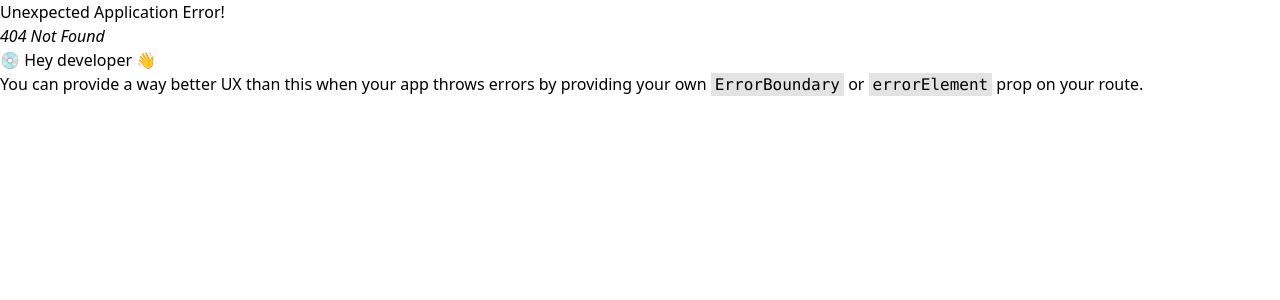
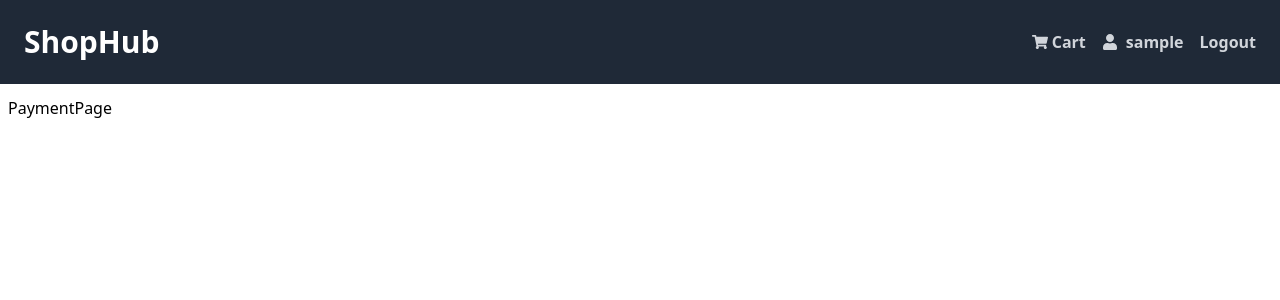
Before and after one commit to myCodingcanvas/Shophub-Capstone, a React (Vite) app in the folder frontend/: page /payment in a window 1280 px wide. Before the commit this address had no page. Shown: the top 300 px of the page. Built offline with nearby package versions, Linux system fonts and the light colour scheme; sample sign-in values are in the browser's storage.

Commit message:
feat: reset cart items slice and add few private routes

```diff
--- /dev/null
+++ b/frontend/src/components/PrivateUserRoute.tsx
@@ -0,0 +1,9 @@
+import { Navigate, Outlet } from "react-router-dom";
+import { useAppSelector } from "../hooks";
+
+const PrivateUserRoute = () => {
+  const { userInfo } = useAppSelector((state) => state.auth);
+  return userInfo ? <Outlet /> : <Navigate to="/login" />;
+};
+
+export default PrivateUserRoute;
--- a/frontend/src/main.tsx
+++ b/frontend/src/main.tsx
@@ -16,6 +16,8 @@ import store from "./store";
 import CartPage from "./pages/CartPage";
 import RegisterPage from "./pages/RegisterPage";
 import ShippingPage from "./pages/ShippingPage";
+import PaymentPage from "./pages/PaymentPage.tsx";
+import PrivateUserRoute from "./components/PrivateUserRoute.tsx";
 
 const router = createBrowserRouter(
   createRoutesFromElements(
@@ -25,7 +27,10 @@ const router = createBrowserRouter(
       <Route path="/register" element={<RegisterPage />} />
       <Route path="/product/:id" element={<ProductPage />} />
       <Route path="/cart" element={<CartPage />} />
-      <Route path="/shipping" element={<ShippingPage />} />
+      <Route path="" element={<PrivateUserRoute />}>
+        <Route path="/shipping" element={<ShippingPage />} />
+        <Route path="/payment" element={<PaymentPage />} />
+      </Route>
     </Route>
   )
 );
--- /dev/null
+++ b/frontend/src/pages/PaymentPage.tsx
@@ -0,0 +1,3 @@
+export default function PaymentPage() {
+  return <div>PaymentPage</div>;
+}
--- a/frontend/src/slices/cartSlice.ts
+++ b/frontend/src/slices/cartSlice.ts
@@ -31,6 +31,12 @@ const cartSlice = createSlice({
     },
     clearCartItems: (state: ICart) => {
       state.cartItems = [];
+      state.shippingAddress = {
+        address: "",
+        city: "",
+        country: "",
+        postalCode: "",
+      };
       return updateCart(state);
     },
     saveShippingAddress: (
```
